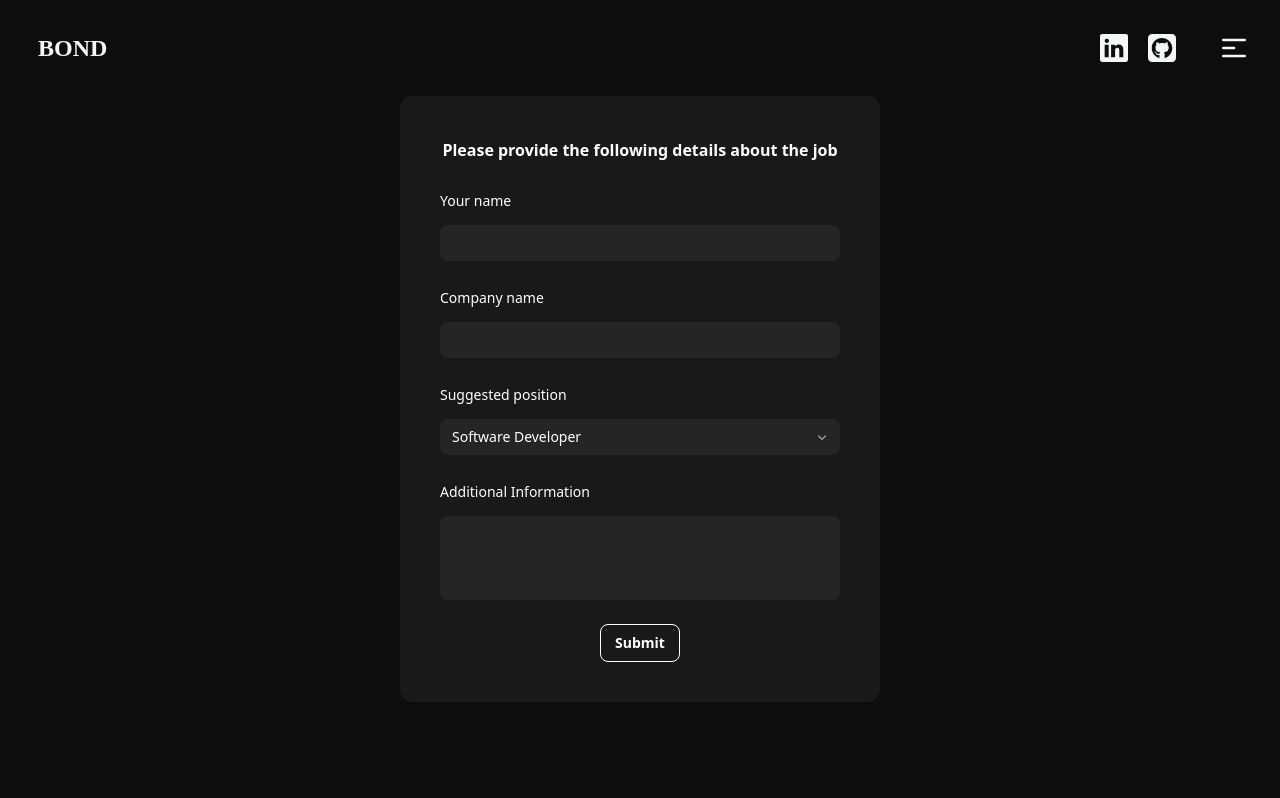
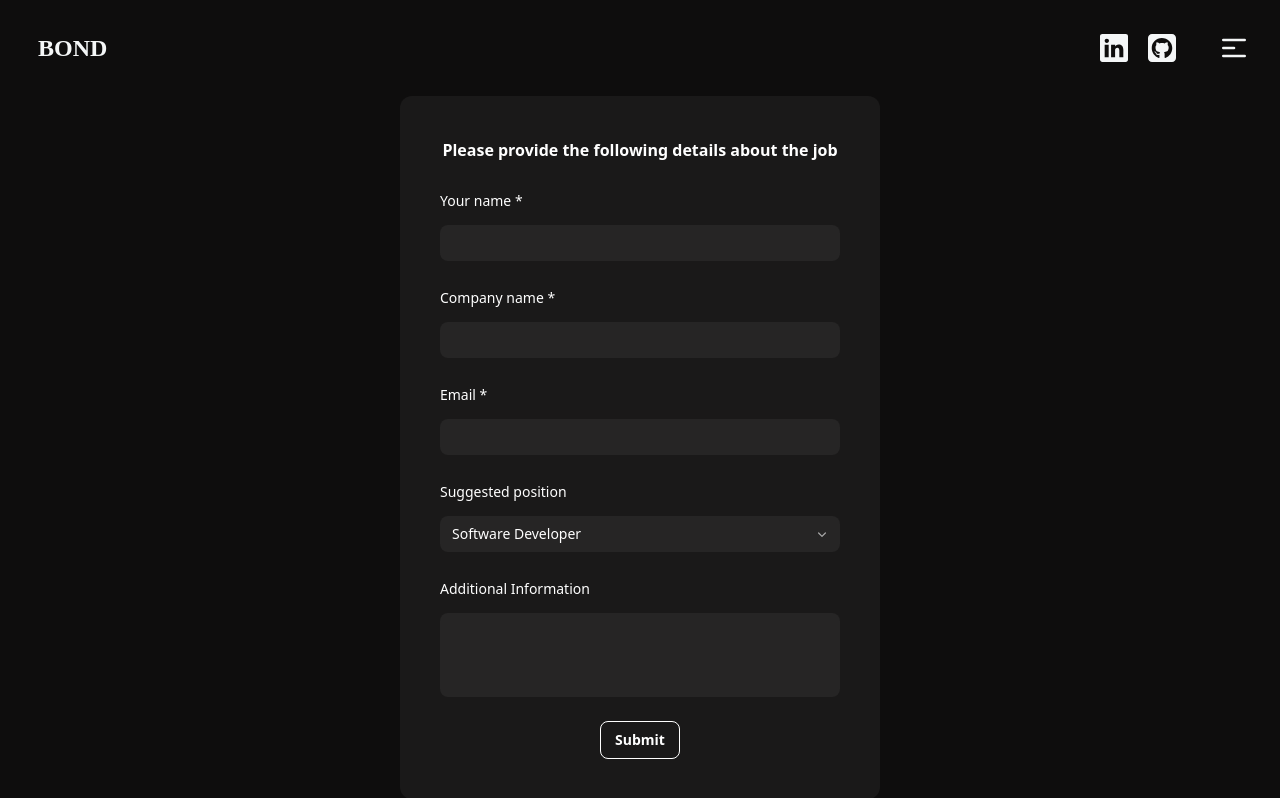
Before and after one commit to IrynaBondarenko7/portfolio, a React (Vite) app: page /hireme in a window 1280 px wide. Built offline with nearby package versions, Linux system fonts and the light colour scheme; a web font is replaced by a local one.

Commit message:
added react-hook-form & yup validation

```diff
--- a/package.json
+++ b/package.json
@@ -13,10 +13,13 @@
     "@emailjs/browser": "^4.4.1",
     "@headlessui/react": "^2.2.0",
     "@heroicons/react": "^2.1.5",
+    "@hookform/resolvers": "^3.9.1",
     "react": "^18.3.1",
     "react-dom": "^18.3.1",
+    "react-hook-form": "^7.53.2",
     "react-icons": "^5.3.0",
-    "react-router-dom": "^6.27.0"
+    "react-router-dom": "^6.27.0",
+    "yup": "^1.4.0"
   },
   "devDependencies": {
     "@eslint/js": "^9.13.0",
--- a/src/components/BurgerMenu.jsx
+++ b/src/components/BurgerMenu.jsx
@@ -15,7 +15,7 @@ export const BurgerMenu = () => {
   };
   return (
     <>
-      <button onClick={openMenu}>
+      <button onClick={openMenu} aria-label="open menu">
         <HiOutlineMenuAlt1 className="w-8 h-8 hover:shadow-sm inline-block hover:shadow-white transition-all duration-300 rounded-sm" />
       </button>
       <Dialog
--- a/src/components/СommunicationForm.jsx
+++ b/src/components/СommunicationForm.jsx
@@ -1,5 +1,5 @@
+import { useRef } from "react";
 import {
-  Description,
   Field,
   Fieldset,
   Input,
@@ -10,15 +10,35 @@ import {
 } from "@headlessui/react";
 import { ChevronDownIcon } from "@heroicons/react/20/solid";
 import clsx from "clsx";
-import { useRef } from "react";
 import emailjs from "@emailjs/browser";
+import { useForm } from "react-hook-form";
+import { yupResolver } from "@hookform/resolvers/yup";
+import * as yup from "yup";
+
+const schema = yup
+  .object({
+    from_name: yup
+      .string()
+      .required("required field")
+      .matches(
+        /^[a-zA-Zа-яА-ЯёЁіІїЇєЄ'-]+( [a-zA-Zа-яА-ЯёЁіІїЇєЄ'-]+)*$/,
+        "Name can only contain letters, hyphens, and spaces"
+      ),
+    company: yup.string().required("required field"),
+    email: yup.string().required("required field").email(),
+  })
+  .required();
 
 export const CommunicationForm = () => {
   const form = useRef();
+  const {
+    register,
+    handleSubmit,
+    reset,
+    formState: { errors },
+  } = useForm({ mode: "onChange", resolver: yupResolver(schema) });
 
   const sendEmail = (e) => {
-    e.preventDefault();
-
     emailjs
       .sendForm(
         import.meta.env.VITE_SERVICE_ID,
@@ -30,6 +50,7 @@ export const CommunicationForm = () => {
       )
       .then(
         () => {
+          reset();
           console.log("SUCCESS!");
         },
         (error) => {
@@ -41,33 +62,54 @@ export const CommunicationForm = () => {
     <form
       className="w-full max-w-lg px-4 mx-auto"
       ref={form}
-      onSubmit={sendEmail}
+      onSubmit={handleSubmit(sendEmail)}
     >
       <Fieldset className="space-y-6 rounded-xl bg-white/5 p-6 sm:p-10">
         <Legend className="text-base/7 font-semibold text-white text-center">
           Please provide the following details about the job
         </Legend>
-        <Field>
-          <Label className="text-sm/6 font-medium text-white">Your name</Label>
+        <Field className="relative">
+          <Label className="text-sm/6 font-medium text-white">
+            Your name *
+          </Label>
           <Input
-            name="from_name"
+            {...register("from_name")}
             className={clsx(
               "mt-3 block w-full rounded-lg border-none bg-white/5 py-1.5 px-3 text-sm/6 text-white",
               "focus:outline-none data-[focus]:outline-2 data-[focus]:-outline-offset-2 data-[focus]:outline-white/25"
             )}
           />
+          <p className="absolute text-red-700 bottom-[-19px] text-xs">
+            {errors.from_name?.message}
+          </p>
         </Field>
-        <Field>
+        <Field className="relative">
           <Label className="text-sm/6 font-medium text-white">
-            Company name
+            Company name *
           </Label>
           <Input
-            name="company"
+            {...register("company")}
             className={clsx(
               "mt-3 block w-full rounded-lg border-none bg-white/5 py-1.5 px-3 text-sm/6 text-white",
               "focus:outline-none data-[focus]:outline-2 data-[focus]:-outline-offset-2 data-[focus]:outline-white/25"
             )}
           />
+          <p className="absolute text-red-700 bottom-[-19px] text-xs">
+            {errors.company?.message}
+          </p>
+        </Field>
+        <Field className="relative">
+          <Label className="text-sm/6 font-medium text-white">Email *</Label>
+          <Input
+            {...register("email")}
+            className={clsx(
+              "mt-3 block w-full rounded-lg border-none bg-white/5 py-1.5 px-3 text-sm/6 text-white",
+              "focus:outline-none data-[focus]:outline-2 data-[focus]:-outline-offset-2 data-[focus]:outline-white/25"
+            )}
+          />
+          <p className="absolute text-red-700 bottom-[-19px] text-xs">
+            {errors.email?.message}
+          </p>
         </Field>
         <Field>
           <Label className="text-sm/6 font-medium text-white">
@@ -75,7 +117,7 @@ export const CommunicationForm = () => {
           </Label>
           <div className="relative">
             <Select
-              name="position"
+              {...register("position")}
               className={clsx(
                 "mt-3 block w-full appearance-none rounded-lg border-none bg-white/5 py-1.5 px-3 text-sm/6 text-white",
                 "focus:outline-none data-[focus]:outline-2 data-[focus]:-outline-offset-2 data-[focus]:outline-white/25",
@@ -98,7 +140,7 @@ export const CommunicationForm = () => {
             Additional Information
           </Label>
           <Textarea
-            name="message"
+            {...register("message")}
             className={clsx(
               "mt-3 block w-full resize-none rounded-lg border-none bg-white/5 py-1.5 px-3 text-sm/6 text-white",
               "focus:outline-none data-[focus]:outline-2 data-[focus]:-outline-offset-2 data-[focus]:outline-white/25"
@@ -108,7 +150,7 @@ export const CommunicationForm = () => {
         </Field>
         <button
           type="submit"
-          className="w-20 mx-auto py-1.5 text-sm/6 font-semibold text-white border-[1px] border-white focus:shadow-sm hover:shadow-sm block focus:shadow-white hover:shadow-white rounded-lg px-2 transition-all duration-300"
+          className="w-20 mx-auto py-1.5 text-sm/6 font-semibold text-white border-[1px] border-white hover:border-transparent focus:border-transparent focus:shadow-sm hover:shadow-sm block focus:shadow-white hover:shadow-white rounded-lg px-2 transition-all duration-300"
         >
           Submit
         </button>
```
Also changed, not shown: 1 other file (tests, documents, lock files or other folders).
